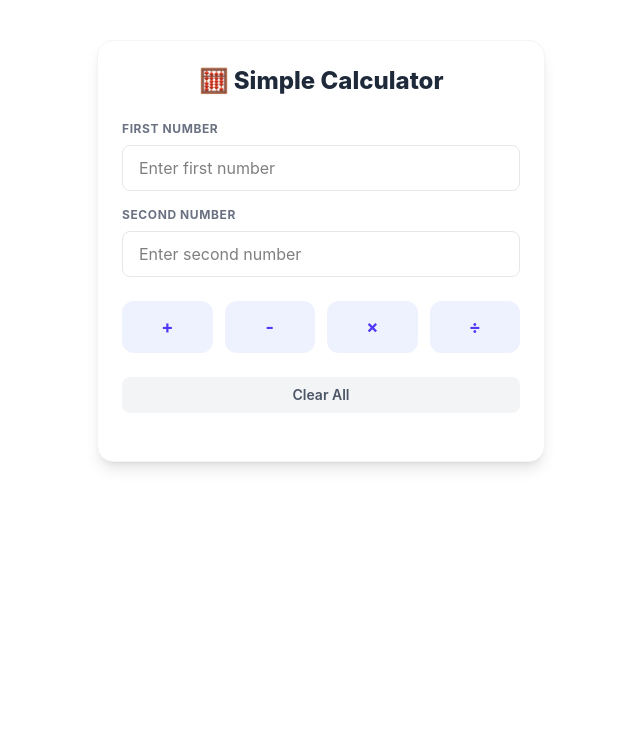
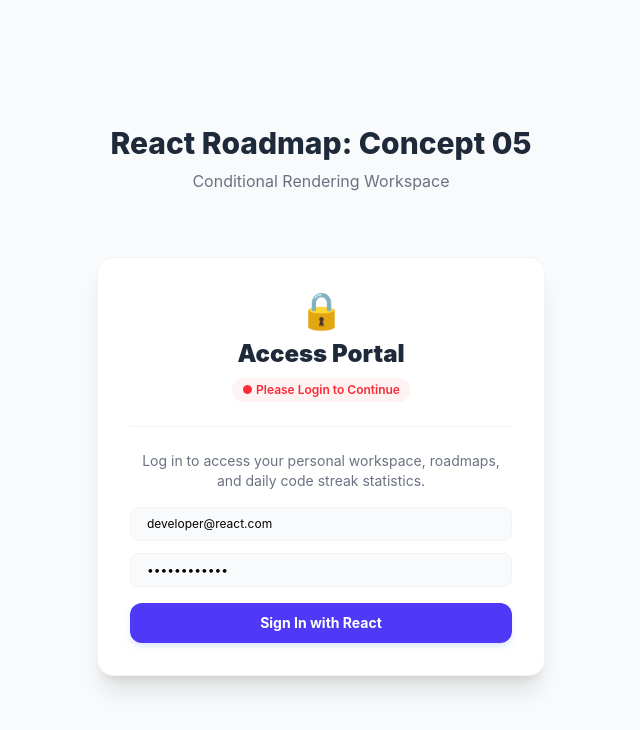
Before and after one commit to Amna-web-droid/React-Road-map, a React (Vite) app in the folder my-react-app/: page / in a window 1280 px wide. Shown: the top 730 px of the page, without its empty margins (319-959 px from the left). Built offline with nearby package versions, Linux system fonts and the light colour scheme.

Commit message:
Day 5: Mastered Conditional Rendering with Login Status Toggle and Notification Badge challenge

```diff
--- a/my-react-app/src/App.jsx
+++ b/my-react-app/src/App.jsx
@@ -1,12 +1,16 @@
-import React from 'react'
-import Calculator from './components/04-event-handling/Calculator'
+import React from 'react';
+import LoginToggle from './components/05-conditional-rendering/LoginToggle';
 
 const App = () => {
   return (
-    <div>
-      <Calculator />
+    <div className="bg-gray-50 min-h-screen flex flex-col justify-center items-center py-12">
+      <h1 className="text-3xl font-extrabold text-gray-800 mb-2">
+        React Roadmap: Concept 05
+      </h1>
+      <p className="text-gray-500 mb-6">Conditional Rendering Workspace</p>
+      <LoginToggle />
     </div>
-  )
-}
+  );
+};
 
-export default App
+export default App;
--- /dev/null
+++ b/my-react-app/src/components/05-conditional-rendering/LoginToggle.jsx
@@ -0,0 +1,151 @@
+import React, { useState } from 'react';
+
+const LoginToggle = () => {
+  // State 1: Login status tracking
+  const [isLoggedIn, setIsLoggedIn] = useState(false);
+
+  // State 2: Premium secret message toggle
+  const [showSecret, setShowSecret] = useState(false);
+
+  // 🎯 State 3 (CHALLENGE): Notifications count (Initial value: 3)
+  const [notifications, setNotifications] = useState(3);
+
+  const handleLogin = () => setIsLoggedIn(true);
+
+  const handleLogout = () => {
+    setIsLoggedIn(false);
+    setShowSecret(false);
+  };
+
+  // 🎯 Handler to clear notifications
+  const clearNotifications = () => {
+    setNotifications(0);
+  };
+
+  return (
+    <div className="max-w-md mx-auto mt-10 p-8 rounded-2xl shadow-xl border transition-all duration-300 bg-white border-gray-100">
+
+      {/* SECTION 1: Heading Area */}
+      <div className="text-center mb-6">
+        {isLoggedIn ? (
+          <div>
+            <span className="text-4xl">👋</span>
+            <h2 className="text-2xl font-black text-gray-800 mt-2">Welcome Back, Amna!</h2>
+            <div className="flex justify-center items-center gap-2 mt-2">
+              <span className="text-xs text-emerald-500 font-semibold bg-emerald-50 px-2.5 py-1 rounded-full">
+                ● Online & Secure
+              </span>
+
+              {/* 🎯 CHALLENGE BADGE: Sirf tab dikhega jab notifications 0 se zyada hon */}
+              {notifications > 0 && (
+                <span className="text-xs text-red-500 font-bold bg-red-50 px-2.5 py-1 rounded-full animate-bounce">
+                  🔔 {notifications} New
+                </span>
+              )}
+            </div>
+          </div>
+        ) : (
+          <div>
+            <span className="text-4xl">🔒</span>
+            <h2 className="text-2xl font-black text-gray-800 mt-2">Access Portal</h2>
+            <p className="text-xs text-red-500 font-semibold bg-red-50 inline-block px-2.5 py-1 rounded-full mt-2">
+              ● Please Login to Continue
+            </p>
+          </div>
+        )}
+      </div>
+
+      <hr className="border-gray-100 mb-6" />
+
+      {/* SECTION 2: Dashboard Content */}
+      {isLoggedIn ? (
+        // --- LOGGED IN USER VIEW ---
+        <div className="space-y-4">
+
+          {/* 🎯 CHALLENGE ACTION: Notification Clear Section */}
+          {notifications > 0 ? (
+            <div className="bg-amber-50 border border-amber-100 p-4 rounded-xl flex items-center justify-between">
+              <div>
+                <h4 className="font-bold text-amber-900 text-xs">Unread Alerts</h4>
+                <p className="text-[10px] text-amber-700 mt-0.5">You have pending tasks to review.</p>
+              </div>
+              <button
+                onClick={clearNotifications}
+                className="px-2.5 py-1.5 bg-amber-600 hover:bg-amber-700 text-white font-bold text-[10px] rounded-md transition-all active:scale-95"
+              >
+                Mark as Read
+              </button>
+            </div>
+          ) : (
+            <div className="bg-gray-50 border border-gray-100 p-4 rounded-xl text-center">
+              <p className="text-xs text-gray-500 font-medium">✨ All caught up! No new notifications.</p>
+            </div>
+          )}
+
+          <div className="bg-indigo-50/50 p-4 rounded-xl border border-indigo-100">
+            <h3 className="font-bold text-indigo-950 text-sm">💻 Day 5 Roadmap Progress</h3>
+            <p className="text-xs text-gray-600 mt-1">You are doing fantastic. Today you mastered Conditional Rendering!</p>
+          </div>
+
+          {/* Logical AND Secret Message */}
+          <div>
+            <button
+              onClick={() => setShowSecret(!showSecret)}
+              className="w-full py-2 bg-yellow-50 hover:bg-yellow-100 text-yellow-800 border border-yellow-200 text-xs font-bold rounded-lg transition-all active:scale-95 mb-3"
+            >
+              {showSecret ? "🙈 Hide Secret Tip" : "👁️ Reveal Secret Tip"}
+            </button>
+
+            {showSecret && (
+              <div className="bg-yellow-500/10 border border-yellow-500/20 rounded-lg p-3 text-xs text-yellow-800 font-medium">
+                💡 **Pro Tip:** JSX mein jab aapko `else` ki zaroorat na ho, to `? :` ke bajaye hamesha `&&` use kiya karein. Code kafi clean lagta hai!
+              </div>
+            )}
+          </div>
+
+          {/* Logout Button */}
+          <button
+            onClick={handleLogout}
+            className="w-full py-2.5 bg-red-600 hover:bg-red-700 text-white font-bold rounded-xl active:scale-95 transition-all text-sm shadow-md shadow-red-100"
+          >
+            Logout From Account
+          </button>
+        </div>
+      ) : (
+        // --- LOGGED OUT USER VIEW ---
+        <div className="space-y-4">
+          <p className="text-sm text-gray-500 text-center">
+            Log in to access your personal workspace, roadmaps, and daily code streak statistics.
+          </p>
+
+          <div className="space-y-3">
+            <input
+              type="text"
+              placeholder="Username / Email"
+              disabled
+              className="w-full px-4 py-2 border border-gray-100 bg-gray-50 rounded-lg text-xs cursor-not-allowed"
+              value="developer@react.com"
+            />
+            <input
+              type="password"
+              placeholder="Password"
+              disabled
+              className="w-full px-4 py-2 border border-gray-100 bg-gray-50 rounded-lg text-xs cursor-not-allowed"
+              value="••••••••••••"
+            />
+          </div>
+
+          <button
+            onClick={handleLogin}
+            className="w-full py-2.5 bg-indigo-600 hover:bg-indigo-700 text-white font-bold rounded-xl active:scale-95 transition-all text-sm shadow-md shadow-indigo-100"
+          >
+            Sign In with React
+          </button>
+        </div>
+      )}
+
+    </div>
+  );
+};
+
+export default LoginToggle;
```
Also changed, not shown: my-react-app/src/components/05-conditional-rendering/README.md (added).
